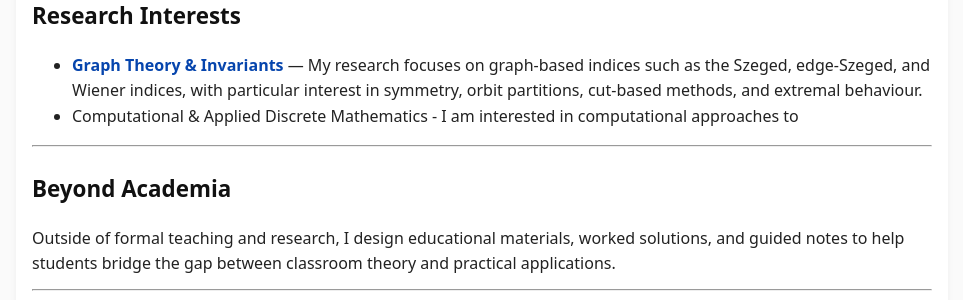
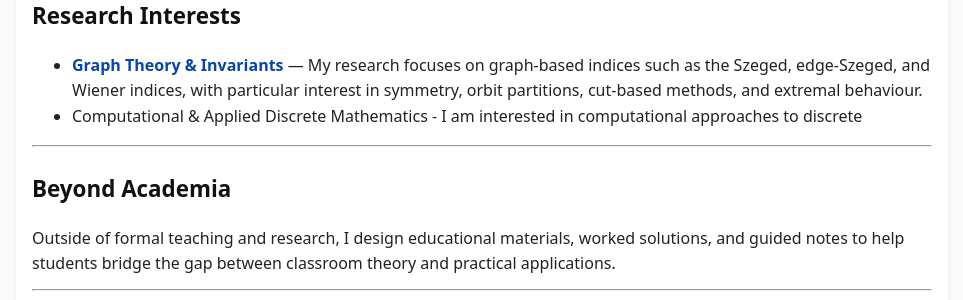
Before and after one commit to SaleemKamaludin/SaleemKamaludin.github.io, a Jekyll site: the page built from about.md, in a window 1280 px wide. Shown: the part 551-851 px from the top of the page, without its empty margins (158-1121 px from the left). Built offline with Jekyll 4.4.1, drawn with Linux system fonts in a browser that asks for light colours.

```diff
--- a/about.md
+++ b/about.md
@@ -20,7 +20,7 @@ My goal is to create learning environments where students not only master techni
 
 ## Research Interests
 - <a href="{{ '/notes/graph-theory/' | relative_url }}"><strong>Graph Theory & Invariants</strong></a> — My research focuses on graph-based indices such as the Szeged, edge-Szeged, and Wiener indices, with particular interest in symmetry, orbit partitions, cut-based methods, and extremal behaviour.
-- Computational & Applied Discrete Mathematics - I am interested in computational approaches to
+- Computational & Applied Discrete Mathematics - I am interested in computational approaches to discrete
 
 
 
```
